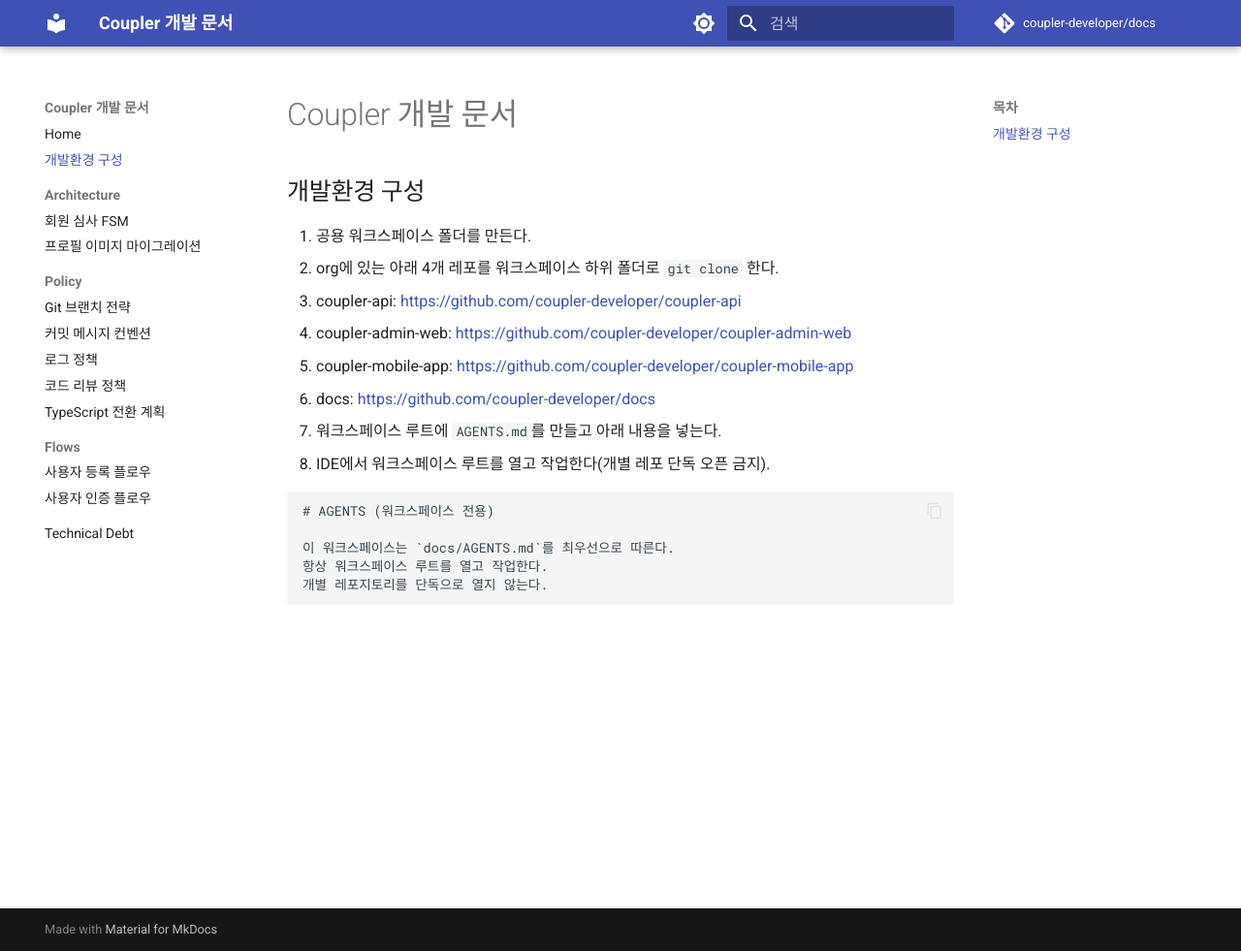
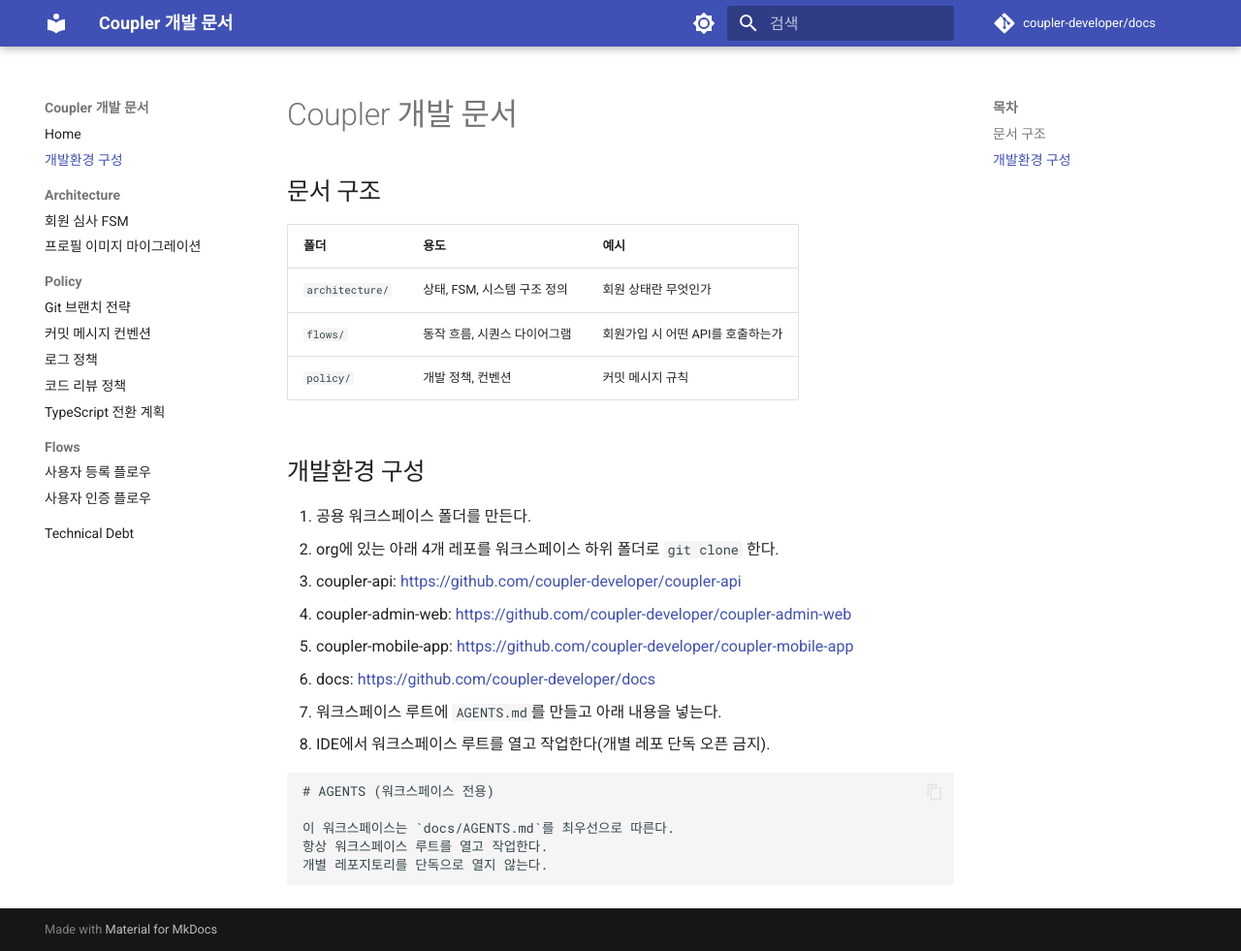
Before and after one commit to coupler-developer/docs, an MkDocs documentation site: the page built from content/README.md, in a window 1280 px wide and 981 px high. Shown: the whole window at 97% size. Built offline with MkDocs 1.6.1 and Material for MkDocs 9.7.7, drawn with Linux system fonts in a browser that asks for light colours; comment, search, counter and statistics services are not loaded.

Commit message:
docs: README에 문서 폴더 구조 설명 추가
- architecture/flows/policy 폴더 용도 구분

Co-Authored-By: Claude Opus 4.5 <noreply@anthropic.com>

```diff
--- a/content/README.md
+++ b/content/README.md
@@ -1,4 +1,12 @@
 # Coupler 개발 문서
+
+## 문서 구조
+
+| 폴더            | 용도                         | 예시                              |
+| --------------- | ---------------------------- | --------------------------------- |
+| `architecture/` | 상태, FSM, 시스템 구조 정의  | 회원 상태란 무엇인가              |
+| `flows/`        | 동작 흐름, 시퀀스 다이어그램 | 회원가입 시 어떤 API를 호출하는가 |
+| `policy/`       | 개발 정책, 컨벤션            | 커밋 메시지 규칙                  |
 
 ## 개발환경 구성
 
```
